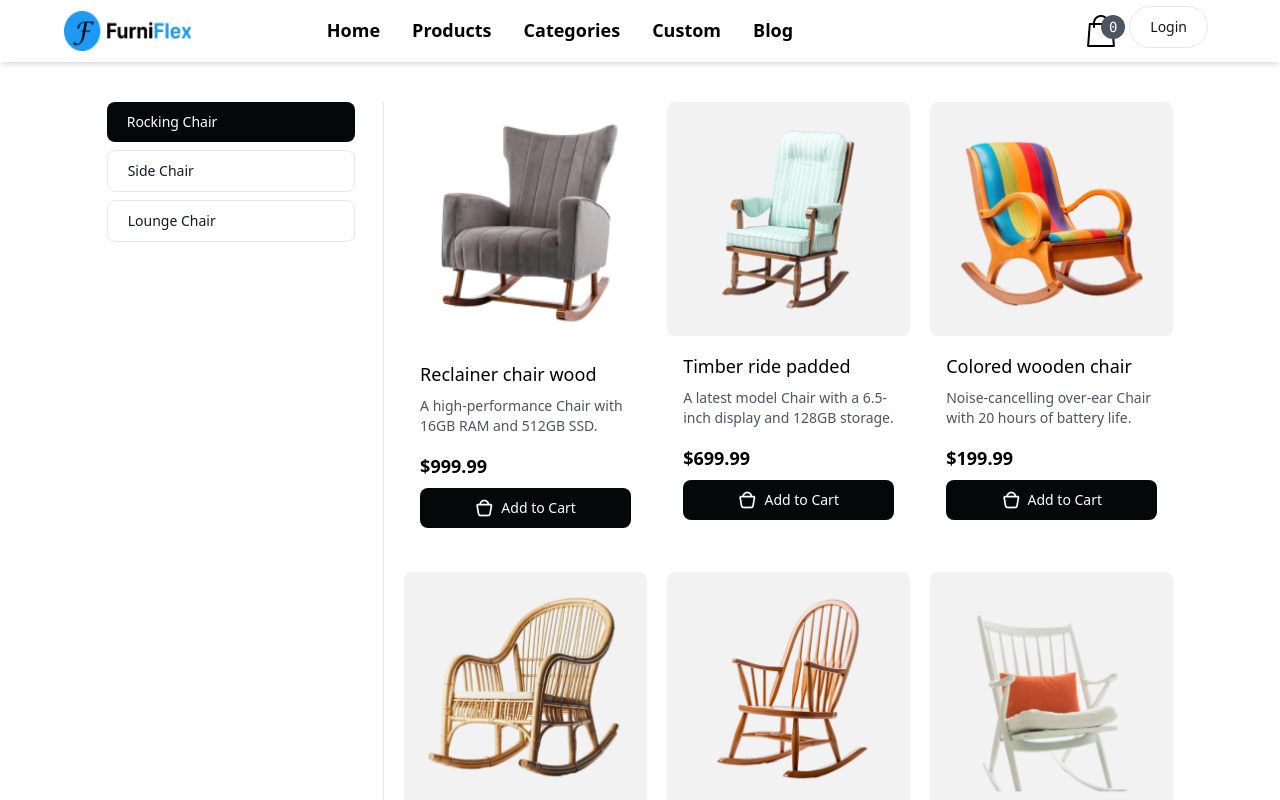
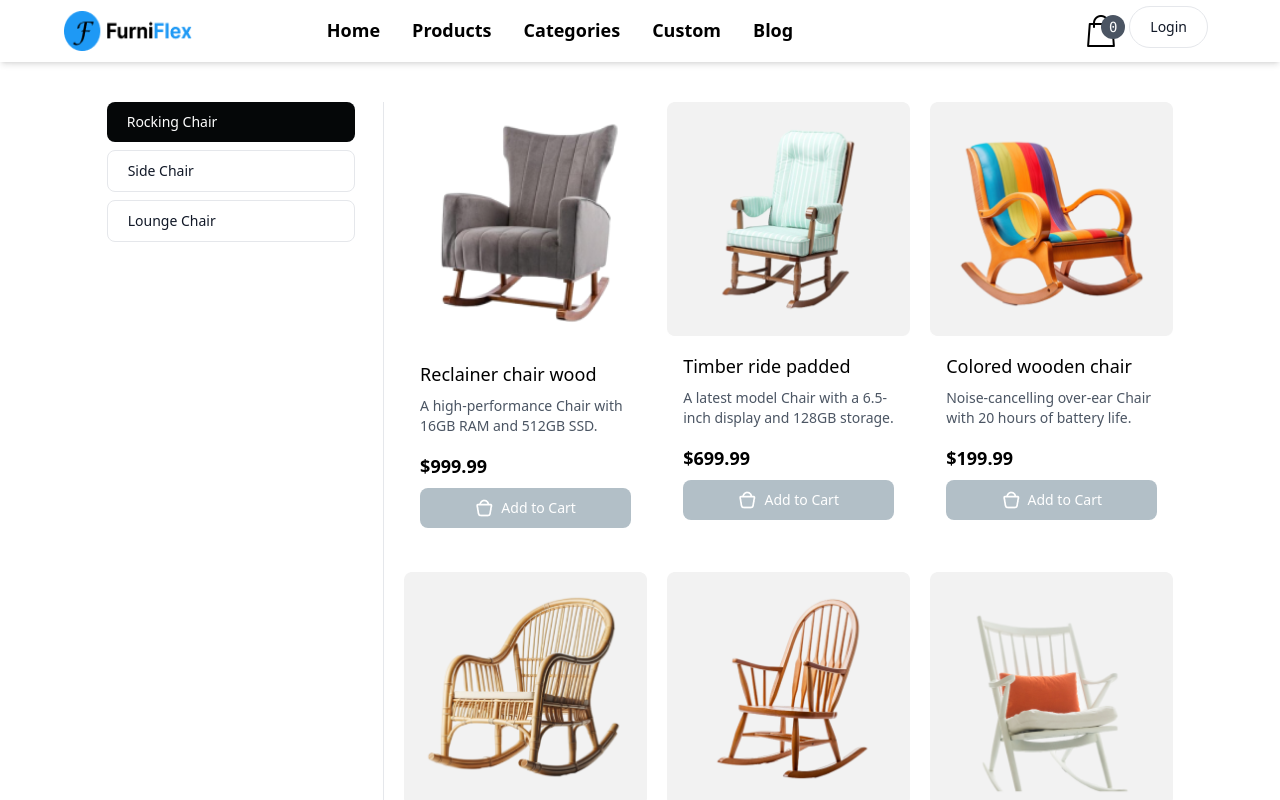
Before and after one commit to PranoySarker/FurnitureMart, a React (Vite) app: page / in a window 1280 px wide. Shown: the top 800 px of the page. Built offline with nearby package versions, Linux system fonts and the light colour scheme.

Commit message:
control cart on user login

```diff
--- a/src/components/Header.jsx
+++ b/src/components/Header.jsx
@@ -49,7 +49,7 @@ const Header = () => {
               className="flex-1 w-8 h-8"
             />
             <span className="absolute left-4 top-0 rounded-full bg-gray-600 w-6 h-6 top right p-1 m-0 text-white font-mono text-sm  leading-tight text-center">
-              {cartItems?.length}
+              {user.length === 0 ? 0 : cartItems?.length}
             </span>
           </button>
         </Link>
--- a/src/components/ProductCard.jsx
+++ b/src/components/ProductCard.jsx
@@ -1,8 +1,11 @@
 import React, { useContext } from "react";
 import CartContext from "../context/CartContext";
+import AuthContext from "../context/authContext";
 
 const ProductCard = ({ product }) => {
   const { addToCart } = useContext(CartContext);
+  const { user } = useContext(AuthContext);
+  console.log(user.length);
 
   return (
     <div className="max-w-md mx-auto rounded-md overflow-hidden  hover:shadow-lg">
@@ -14,6 +17,18 @@ const ProductCard = ({ product }) => {
         <p className="text-gray-600 text-sm mb-4">{product.details}</p>
 
         <p className="font-bold text-lg ">${product.price}</p>
+        {user.length === 0 ? (
+          <button
+            type="button"
+            className="text-white bg-[#b2bfc7] hover:bg-[#b2bfc7]/90 focus:ring-4 focus:outline-none focus:ring-[#b2bfc7]/50 font-medium rounded-lg text-sm px-5 py-2.5 text-center inline-flex items-center justify-center dark:focus:ring-[#050708]/50 dark:hover:bg-[#050708]/30 me-2 mb-2 mt-2 w-full"
+            onClick={() => alert("You need to login first")}
+          >
+            <span className="mr-2">
+              <img src="./images/Added.png" alt="" />
+            </span>
+            Add to Cart
+          </button>
+        ) : (
           <button
             type="button"
             className="text-white bg-[#050708] hover:bg-[#050708]/90 focus:ring-4 focus:outline-none focus:ring-[#050708]/50 font-medium rounded-lg text-sm px-5 py-2.5 text-center inline-flex items-center justify-center dark:focus:ring-[#050708]/50 dark:hover:bg-[#050708]/30 me-2 mb-2 mt-2 w-full"
@@ -24,6 +39,7 @@ const ProductCard = ({ product }) => {
             </span>
             Add to Cart
           </button>
+        )}
       </div>
     </div>
   );
```
Lines whose indentation alone changed are shown as unchanged.
